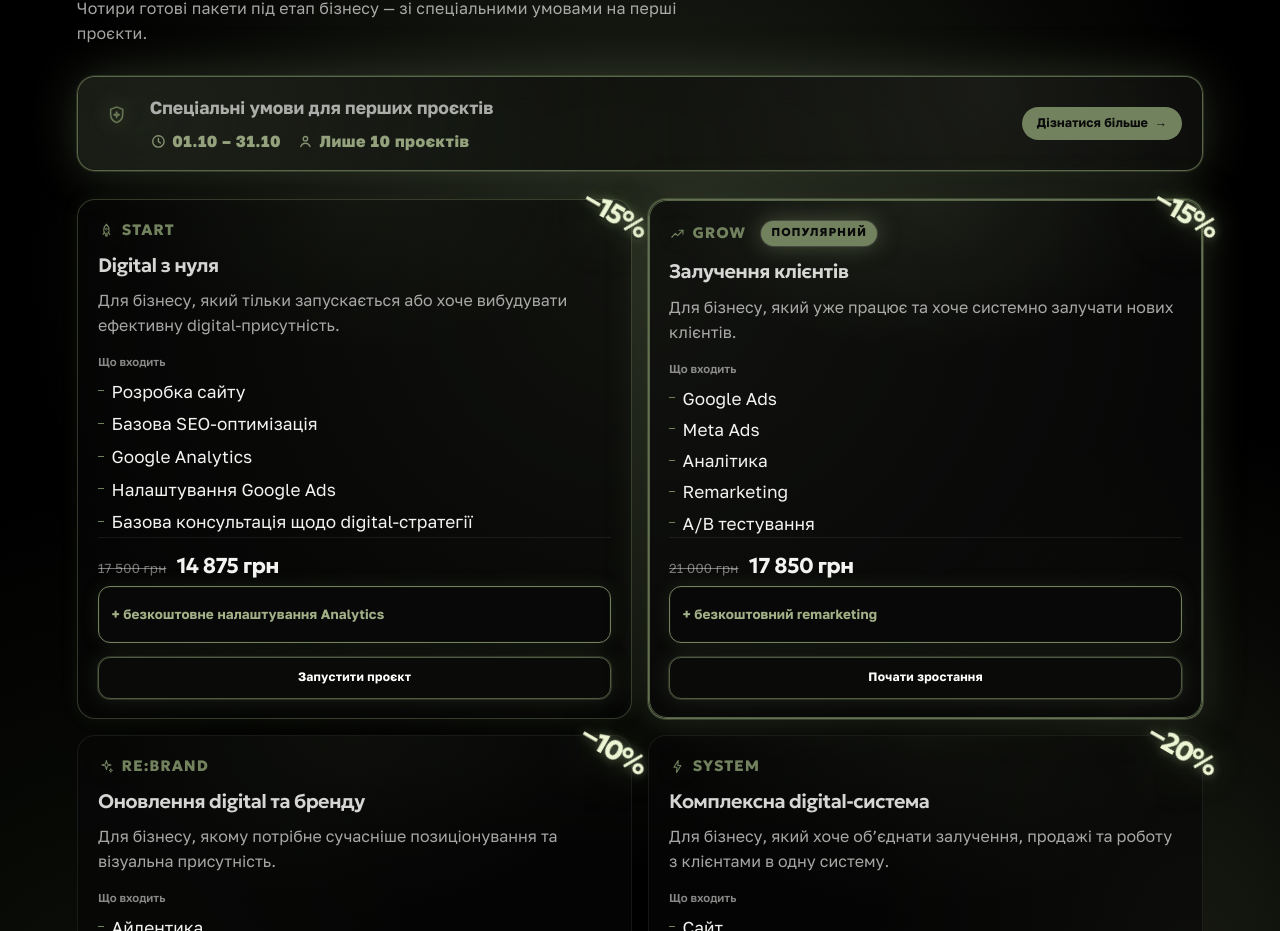
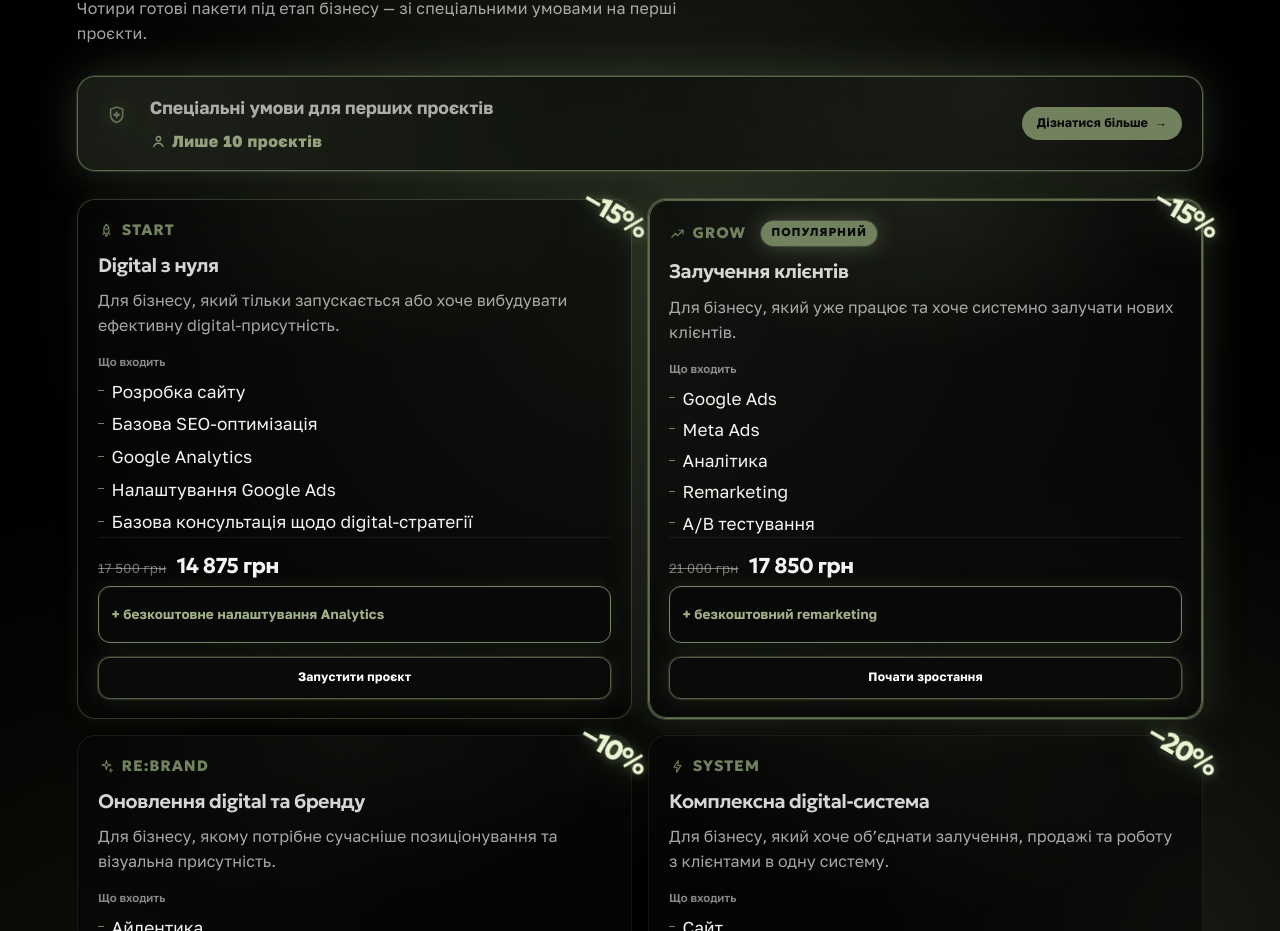
Before and after one commit to Olena7202/DemWay_agency, a React (Vite) app: page / in a window 1280 px wide. Shown: the part 2840-3771 px from the top of the page. Built offline with nearby package versions, Linux system fonts and the light colour scheme.

Commit message:
Remove package promotion dates

```diff
--- a/src/components/OpeningOffers.tsx
+++ b/src/components/OpeningOffers.tsx
@@ -137,19 +137,6 @@ export function OpeningOffers() {
               <div className="offers__banner-meta">
                 <span className="offers__banner-chip">
                   <svg viewBox="0 0 16 16" fill="none" aria-hidden="true">
-                    <circle cx="8" cy="8" r="5.4" stroke="currentColor" strokeWidth="1.3" />
-                    <path
-                      d="M8 5.2V8.2l2 1.3"
-                      stroke="currentColor"
-                      strokeWidth="1.3"
-                      strokeLinecap="round"
-                      strokeLinejoin="round"
-                    />
-                  </svg>
-                  {offers.banner.dates}
-                </span>
-                <span className="offers__banner-chip">
-                  <svg viewBox="0 0 16 16" fill="none" aria-hidden="true">
                     <circle cx="8" cy="5.4" r="2.1" stroke="currentColor" strokeWidth="1.3" />
                     <path
                       d="M3.6 13c.7-2.1 2.3-3.2 4.4-3.2s3.7 1.1 4.4 3.2"
--- a/src/i18n/copy.ts
+++ b/src/i18n/copy.ts
@@ -60,7 +60,6 @@ export type Copy = {
     note: string
     banner: {
       text: string
-      dates: string
       limit: string
       cta: string
     }
@@ -277,7 +276,6 @@ export const copy: Record<Locale, Copy> = {
       note: 'Ціни орієнтовні та коригуються під кожен запит.\nМедіабюджет реклами, хостинг і домен — не входять у вартість.',
       banner: {
         text: 'Спеціальні умови для перших проєктів',
-        dates: '01.10 – 31.10',
         limit: 'Лише 10 проєктів',
         cta: 'Дізнатися більше',
       },
@@ -722,7 +720,6 @@ export const copy: Record<Locale, Copy> = {
       note: 'Prices are estimates and are adjusted to each project request.\nAd spend, hosting and domain are not included.',
       banner: {
         text: 'Special terms for the first projects',
-        dates: '01.10 – 31.10',
         limit: 'Only 10 projects',
         cta: 'Learn more',
       },
```
